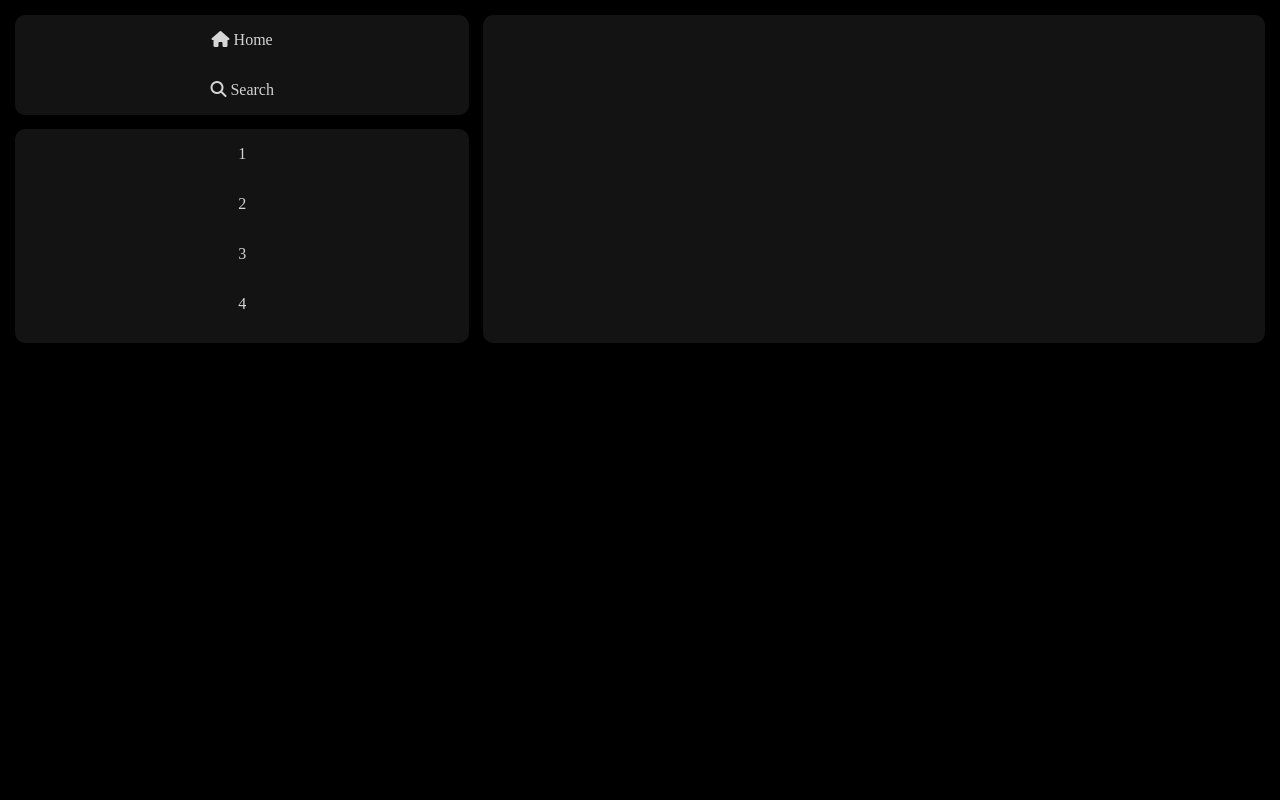
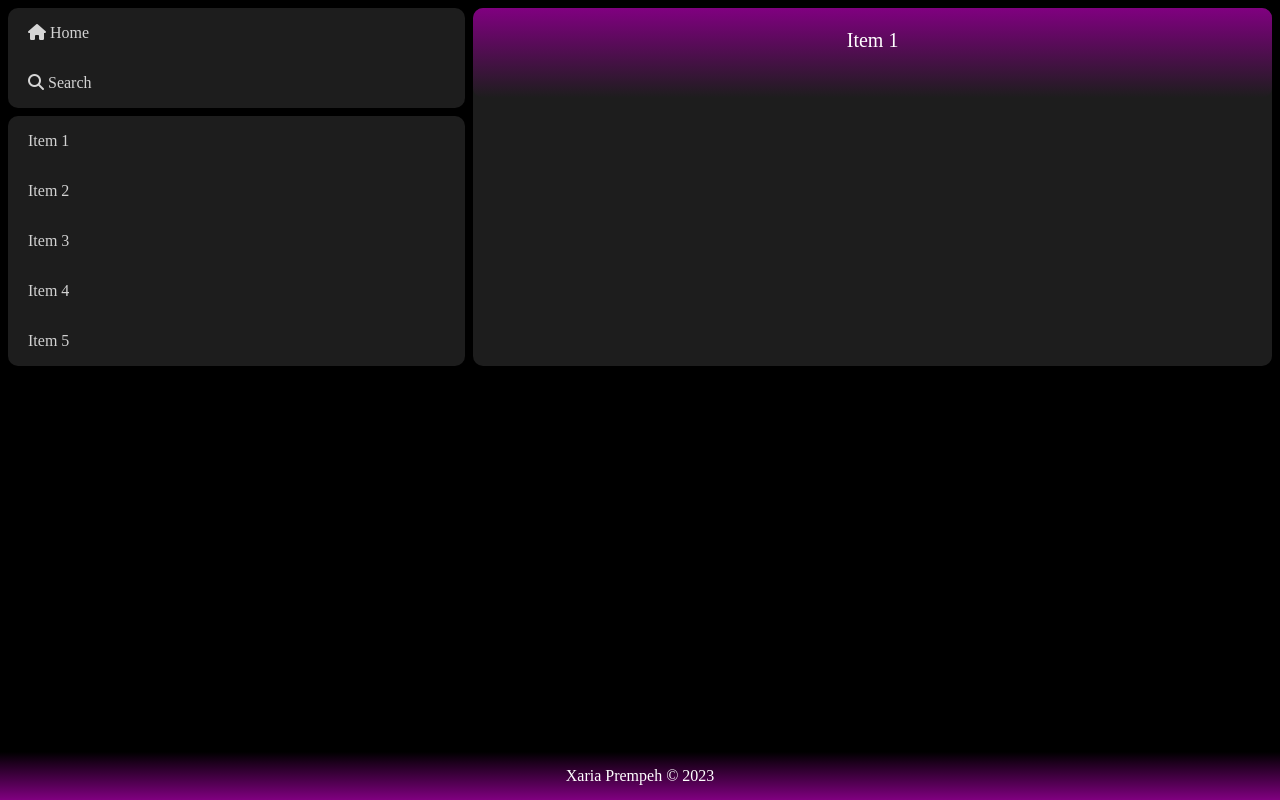
Before and after one commit to XariaP/webpage-templates, a plain HTML site: page music-player/index.html in a window 1280 px wide. Drawn offline with Linux system fonts and the light colour scheme.

Commit message:
Add hover functionality
Added colour and highlights when hovering.
Added footer.

```diff
--- a/music-player/index.html
+++ b/music-player/index.html
@@ -24,26 +24,33 @@
 
             <div class="block menu2">
                 <div class="block-item">
-                    <!-- Colour: R214 G214 B214 -->
-                    1
+                    Item 1
                 </div>
                 <div class="block-item">
-                    <!-- Colour: R214 G214 B214 -->
-                    2
+                    Item 2
                 </div>
                 <div class="block-item">
-                    <!-- Colour: R214 G214 B214 -->
-                    3
+                    Item 3
                 </div>
                 <div class="block-item">
-                    <!-- Colour: R214 G214 B214 -->
-                    4
+                    Item 4
                 </div>
-
-
+                <div class="block-item">
+                    Item 5
+                </div>
             </div>
 
-            <div class="block main"></div>
+            <div class="block main">
+                <div id="content1">
+                    <span class="title">
+                        Item 1
+                    </span>
+                </div>
+            </div>
         </div>
+
+        <footer id="footer" class="bar">
+            Xaria Prempeh &copy; 2023
+          </footer>
     </body>
 </html>
--- a/music-player/style.css
+++ b/music-player/style.css
@@ -2,33 +2,32 @@ body {
     background-color: black;
     color: white;
     /* height: 100vh; */
+    margin: auto;
 }
 
 .block {
-    background-color: rgb(19, 19, 19);
-    /* width: 33%; */
-    /* height: 100px; */
+    background-color: rgb(29, 29, 29);
     border-radius: 10px;
-    /* margin-bottom: 7px; */
-    margin: 7px;
+    margin: 4px;
 }
 
 .block-item {
     color: lightgray;
-    /* height: 50px; */
-    /* vertical-align: middle; */
     line-height: 50px;
-    /* margin: auto; */
-    /* background-color: aliceblue; */
-    /* padding: 2px; */
-    text-align: center;
-    /* display: flex;
-    justify-content: space-between; */
+    margin-left: 20px;
     cursor: pointer;
 }
 
 .block-item:hover {
-    color: aqua;
+    /* color: rgb(191, 0, 255); */
+    color: rgb(188, 14, 188);
+    background: linear-gradient(-90deg, purple, rgb(29, 29, 29));
+}
+.block-item:first-child:hover {
+    border-top-right-radius: 10px;
+}
+.block-item:last-child:hover {
+    border-bottom-right-radius: 10px;
 }
 
 .container {
@@ -36,12 +35,23 @@ body {
     grid-template-areas: 'menu main main'
                         'menu2 main main';
     height: 100%;
+    margin: 4px;
 }
 
 .main {
-    /* background-color: aliceblue; */
     grid-area: main;
-    height: 100%;
+}
+
+.title {
+    font-size: 20px;
+}
+
+#content1 {
+    background: linear-gradient(purple, rgb(29, 29, 29));
+    text-align: center;
+    height: 25%;
+    border-radius: 10px;
+    line-height: 4rem;
 }
 
 .menu {
@@ -50,5 +60,15 @@ body {
 
 .menu2 {
     grid-area: menu2;
-    height: 100%;
 }
+
+#footer {
+    /* background-color: rgb(120, 19, 193); */
+    background: linear-gradient(black, purple);
+    position: absolute;
+    bottom: 0;
+    width: 100%;
+    height: 3rem;            /* Footer height */
+    text-align: center;
+    line-height: 3rem;
+  }
```
